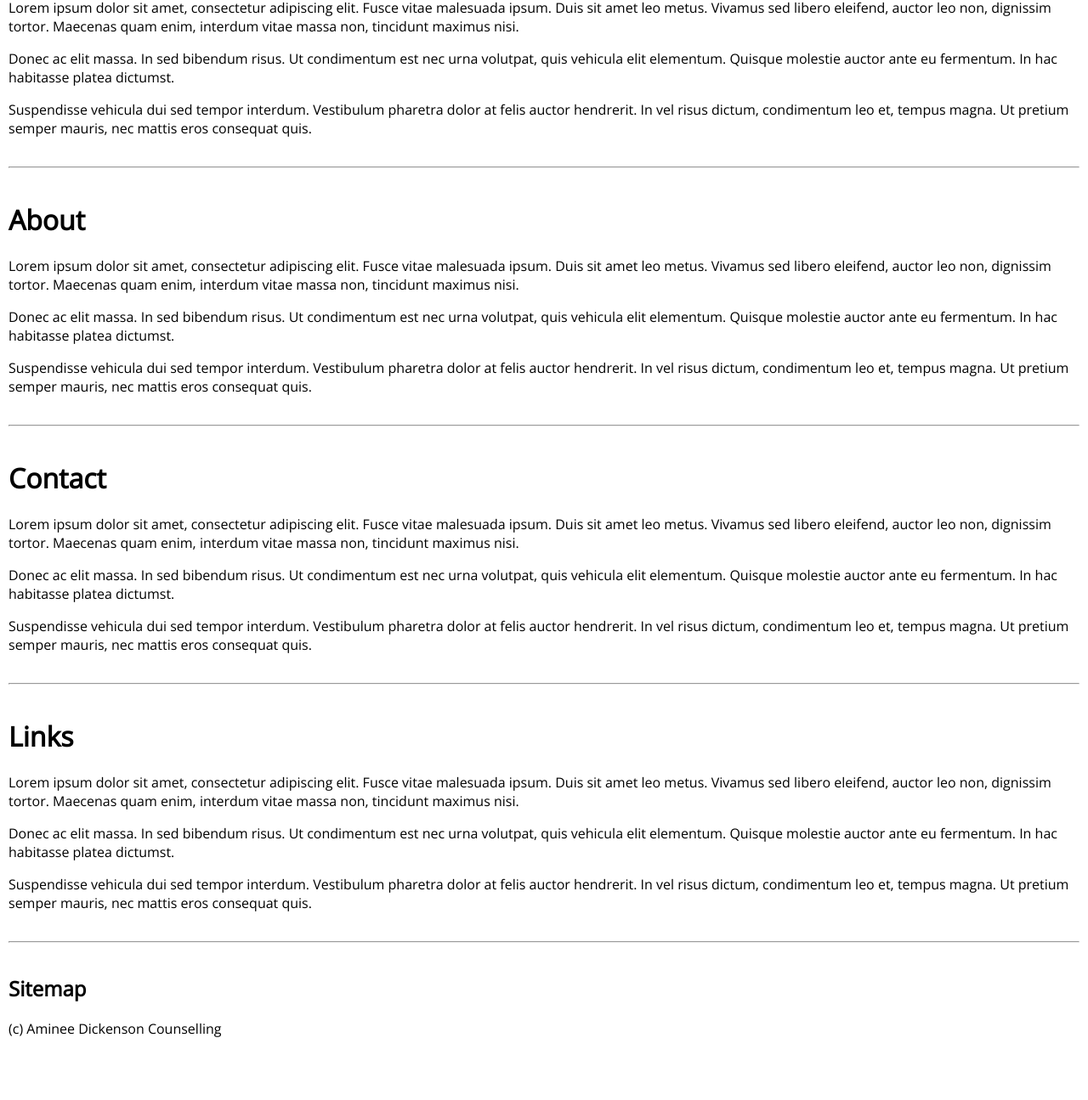
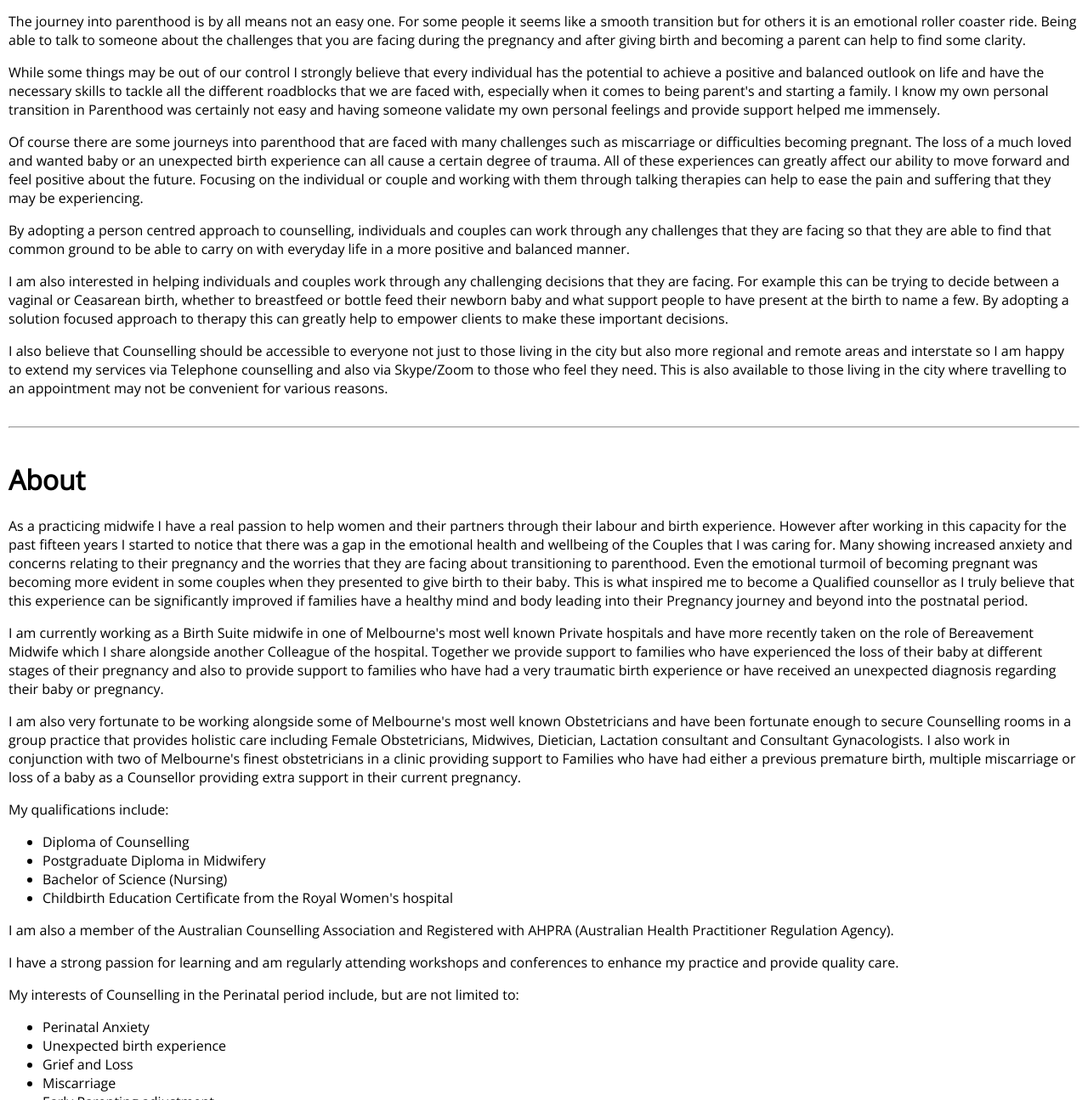
Before and after one commit to leedgbr/ad-counselling, a plain HTML site: page public/index.html in a window 1280 px wide. Shown: the part 624-1919 px from the top of the page at 85% size. Before the commit the page ends 1872 px from the top, so only its background shows below. Drawn offline with nearby package versions, Linux system fonts and the light colour scheme; a web font is replaced by a local one.

Commit message:
Added content

```diff
--- a/public/index.html
+++ b/public/index.html
@@ -33,24 +33,14 @@
 
 <div style="padding: 10px;">
     <h1>Perinatal Counselling</h1>
-    <p>
-        Lorem ipsum dolor sit amet, consectetur adipiscing elit.
-        Fusce vitae malesuada ipsum. Duis sit amet leo metus.
-        Vivamus sed libero eleifend, auctor leo non, dignissim tortor.
-        Maecenas quam enim, interdum vitae massa non, tincidunt maximus nisi.
-    </p>
-    <p>
-        Donec ac elit massa. In sed bibendum risus.
-        Ut condimentum est nec urna volutpat, quis vehicula elit elementum.
-        Quisque molestie auctor ante eu fermentum.
-        In hac habitasse platea dictumst.
-    </p>
-    <p>
-        Suspendisse vehicula dui sed tempor interdum.
-        Vestibulum pharetra dolor at felis auctor hendrerit.
-        In vel risus dictum, condimentum leo et, tempus magna.
-        Ut pretium semper mauris, nec mattis eros consequat quis.
-    </p>
+    <p>Hello and Welcome,</p>
+    <p>I am a qualified Counsellor and practicing Midwife based in Melbourne who has a special interest in working
+        with Clients in the Perinatal period to provide emotional support for any challenges that Women and Families
+        may be facing from the Pre pregnancy stage right up until the early postnatal period.</p>
+    <p>With over 15 years experience of supporting Couples through their pregnancy journey I have combined my passion
+        as a Midwife and a Counsellor to provide talking therapies in an empathic and non-judgemental manner at a time
+        when Women and their partners can feel very vulnerable and overwhelmed.</p>
+    <p>Find out more...</p>
 </div>
 
 <hr>
@@ -58,24 +48,32 @@
 <div style="padding: 10px;">
     <a class="anchor" id="approach"></a>
     <h1>Approach</h1>
-    <p>
-        Lorem ipsum dolor sit amet, consectetur adipiscing elit.
-        Fusce vitae malesuada ipsum. Duis sit amet leo metus.
-        Vivamus sed libero eleifend, auctor leo non, dignissim tortor.
-        Maecenas quam enim, interdum vitae massa non, tincidunt maximus nisi.
-    </p>
-    <p>
-        Donec ac elit massa. In sed bibendum risus.
-        Ut condimentum est nec urna volutpat, quis vehicula elit elementum.
-        Quisque molestie auctor ante eu fermentum.
-        In hac habitasse platea dictumst.
-    </p>
-    <p>
-        Suspendisse vehicula dui sed tempor interdum.
-        Vestibulum pharetra dolor at felis auctor hendrerit.
-        In vel risus dictum, condimentum leo et, tempus magna.
-        Ut pretium semper mauris, nec mattis eros consequat quis.
-    </p>
+    <p>The journey into parenthood is by all means not an easy one. For some people it seems like a smooth transition
+        but for others it is an emotional roller coaster ride. Being able to talk to someone about the challenges that
+        you are facing during the pregnancy and after giving birth and becoming a parent can help to find some
+        clarity.</p>
+    <p>While some things may be out of our control I strongly believe that every individual has the potential to achieve
+       a positive and balanced outlook on life and have the necessary skills to tackle all the different roadblocks that
+       we are faced with, especially when it comes to being parent's and starting a family. I know my own personal
+       transition in Parenthood was certainly not easy and having someone validate my own personal feelings and provide
+       support helped me immensely.</p>
+    <p>Of course there are some journeys into parenthood that are faced with many challenges such as miscarriage or
+       difficulties becoming pregnant. The loss of a much loved and wanted baby or an unexpected birth experience can
+       all cause a certain degree of trauma. All of these experiences can greatly affect our ability to move forward
+       and feel positive about the future. Focusing on the individual or couple and working with them through talking
+       therapies  can help to ease the pain and suffering that they may be experiencing.</p>
+    <p>By adopting a person centred approach to counselling, individuals and couples can work through any challenges
+        that they are facing so that they are able to find that common ground to be able to carry on with everyday life
+        in a more positive and balanced manner.</p>
+    <p>I am also interested in helping individuals and couples work through any challenging decisions that they are
+        facing. For example this can be trying to decide between a vaginal or Ceasarean birth, whether to breastfeed
+        or bottle feed their newborn baby and what support people to have present at the birth to name a few. By
+        adopting a solution focused approach to therapy this can greatly help to empower clients to make these
+        important decisions.</p>
+    <p>I also believe that Counselling should be accessible to everyone not just to those living in the city but also
+        more regional and remote areas and interstate so I am happy to extend my services via Telephone counselling
+        and also via Skype/Zoom to those who feel they need. This is also available to those living in the city where
+        travelling to an appointment may not be convenient for various reasons.</p>
 </div>
 
 <hr>
@@ -83,24 +81,50 @@
 <div style="padding: 10px;">
     <a class="anchor" id="about"></a>
     <h1>About</h1>
-    <p>
-        Lorem ipsum dolor sit amet, consectetur adipiscing elit.
-        Fusce vitae malesuada ipsum. Duis sit amet leo metus.
-        Vivamus sed libero eleifend, auctor leo non, dignissim tortor.
-        Maecenas quam enim, interdum vitae massa non, tincidunt maximus nisi.
-    </p>
-    <p>
-        Donec ac elit massa. In sed bibendum risus.
-        Ut condimentum est nec urna volutpat, quis vehicula elit elementum.
-        Quisque molestie auctor ante eu fermentum.
-        In hac habitasse platea dictumst.
-    </p>
-    <p>
-        Suspendisse vehicula dui sed tempor interdum.
-        Vestibulum pharetra dolor at felis auctor hendrerit.
-        In vel risus dictum, condimentum leo et, tempus magna.
-        Ut pretium semper mauris, nec mattis eros consequat quis.
-    </p>
+    <p>As a practicing midwife I have a real passion to help women and their partners through their labour and birth
+        experience. However after working in this capacity for the past fifteen years I started to notice that there
+        was a gap in the emotional health and wellbeing of the Couples that I was caring for. Many showing increased
+        anxiety and concerns relating to their pregnancy and the worries that they are facing about transitioning to
+        parenthood. Even the emotional turmoil of becoming pregnant was becoming more evident in some couples when they
+        presented to give birth to their baby. This is what inspired me to become a Qualified counsellor as I truly
+        believe that this experience can be significantly improved if families have a healthy mind and body leading
+        into their Pregnancy journey and beyond into the postnatal period.</p>
+    <p>I am currently working as a Birth Suite midwife in one of Melbourne's most well known Private hospitals and
+        have more recently taken on the role of Bereavement Midwife which I share alongside another Colleague of the
+        hospital. Together we provide support to families who have experienced the loss of their baby at different
+        stages of their pregnancy and also to provide support to families who have had a very traumatic birth
+        experience or have received an unexpected diagnosis regarding their baby or pregnancy.</p>
+    <p>I am also very fortunate to be working alongside some of Melbourne's most well known Obstetricians and have
+        been fortunate enough to secure Counselling rooms in a group practice that provides holistic care including
+        Female Obstetricians, Midwives, Dietician, Lactation consultant and Consultant Gynacologists. I also work in
+        conjunction with two of Melbourne's finest obstetricians in a clinic providing support to Families who have
+        had either a previous premature birth, multiple miscarriage or loss of a baby as a Counsellor providing extra
+        support in their current pregnancy.</p>
+    <p>My qualifications include:</p>
+        <ul>
+            <li>Diploma of Counselling</li>
+            <li>Postgraduate Diploma in Midwifery</li>
+            <li>Bachelor of Science (Nursing)</li>
+            <li>Childbirth Education Certificate from the Royal Women's hospital</li>
+        </ul>
+    <p>I am also a member of the Australian Counselling Association and Registered with AHPRA (Australian Health
+        Practitioner Regulation Agency).</p>
+    <p>I have a strong passion for learning and am regularly attending workshops and conferences to enhance my practice
+        and provide quality care.</p>
+    <p>My interests of Counselling in the Perinatal period include, but are not limited to:</p>
+    <ul>
+        <li>Perinatal Anxiety</li>
+        <li>Unexpected birth experience</li>
+        <li>Grief and Loss</li>
+        <li>Miscarriage</li>
+        <li>Early Parenting adjustment</li>
+        <li>Family Challenges</li>
+        <li>Pregnancy after loss</li>
+        <li>Bereavement</li>
+    </ul>
+    <p>Where it was once considered taboo to talk about any issues arising in the perinatal period such as anxiety and
+        depression our focus has now shifted to the opposite way of thinking and I strongly urge any parents who are
+        struggling in any way to get help.  Simply talking is a good place to start.</p>
 </div>
 
 <hr>
@@ -108,24 +132,18 @@
 <div style="padding: 10px;">
     <a class="anchor" id="contact"></a>
     <h1>Contact</h1>
-    <p>
-        Lorem ipsum dolor sit amet, consectetur adipiscing elit.
-        Fusce vitae malesuada ipsum. Duis sit amet leo metus.
-        Vivamus sed libero eleifend, auctor leo non, dignissim tortor.
-        Maecenas quam enim, interdum vitae massa non, tincidunt maximus nisi.
+    <p>If you feel like you need help I encourage you to make contact either by phone or email to see if this is the
+        right path for you. You are more than welcome to discuss your current concerns with a brief chat before making
+        an appointment.</p>
+    <p>Mobile:<a href="tel:+61402436813">+61 (0)402 436 813</a> </p>
+    <p>Email: <a href="mailto:aminee@ad-counselling.com">aminee@ad-counselling.com</a></p>
+    <p>Appointments are conducted at</p>
+    <p translate="no">
+        Suite 319/55 Flemington Road<br>
+        North Melbourne<br>
+        (opposite the Royal Women's Hospital)<br>
     </p>
-    <p>
-        Donec ac elit massa. In sed bibendum risus.
-        Ut condimentum est nec urna volutpat, quis vehicula elit elementum.
-        Quisque molestie auctor ante eu fermentum.
-        In hac habitasse platea dictumst.
-    </p>
-    <p>
-        Suspendisse vehicula dui sed tempor interdum.
-        Vestibulum pharetra dolor at felis auctor hendrerit.
-        In vel risus dictum, condimentum leo et, tempus magna.
-        Ut pretium semper mauris, nec mattis eros consequat quis.
-    </p>
+    <p>Telephone and Skype/Zoom appointments can also be arranged after further discussion.</p>
 </div>
 
 <hr>
```
